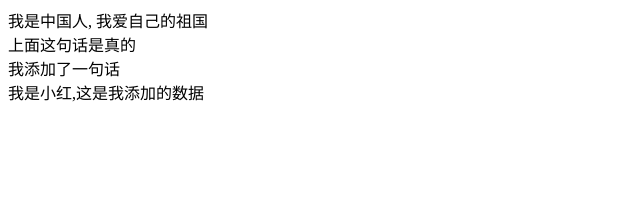
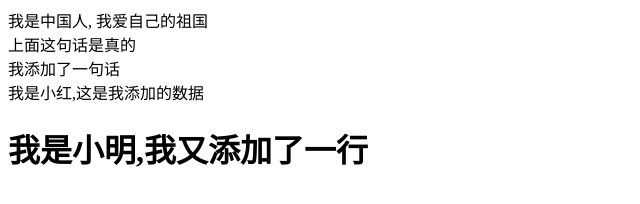
Before and after one commit to 17786552495/php11test, a plain HTML site: page index.html in a window 1280 px wide. Shown: the whole page, without its empty margins (0-640 px from the left). Drawn offline with Linux system fonts and the light colour scheme.

Commit message:
小明又添加了一行

```diff
--- a/index.html
+++ b/index.html
@@ -10,5 +10,6 @@
     <div>我添加了一句话</div>
 
     <div>我是小红,这是我添加的数据</div>
+    <h1>我是小明,我又添加了一行</h1>
 </body>
 </html>
```
